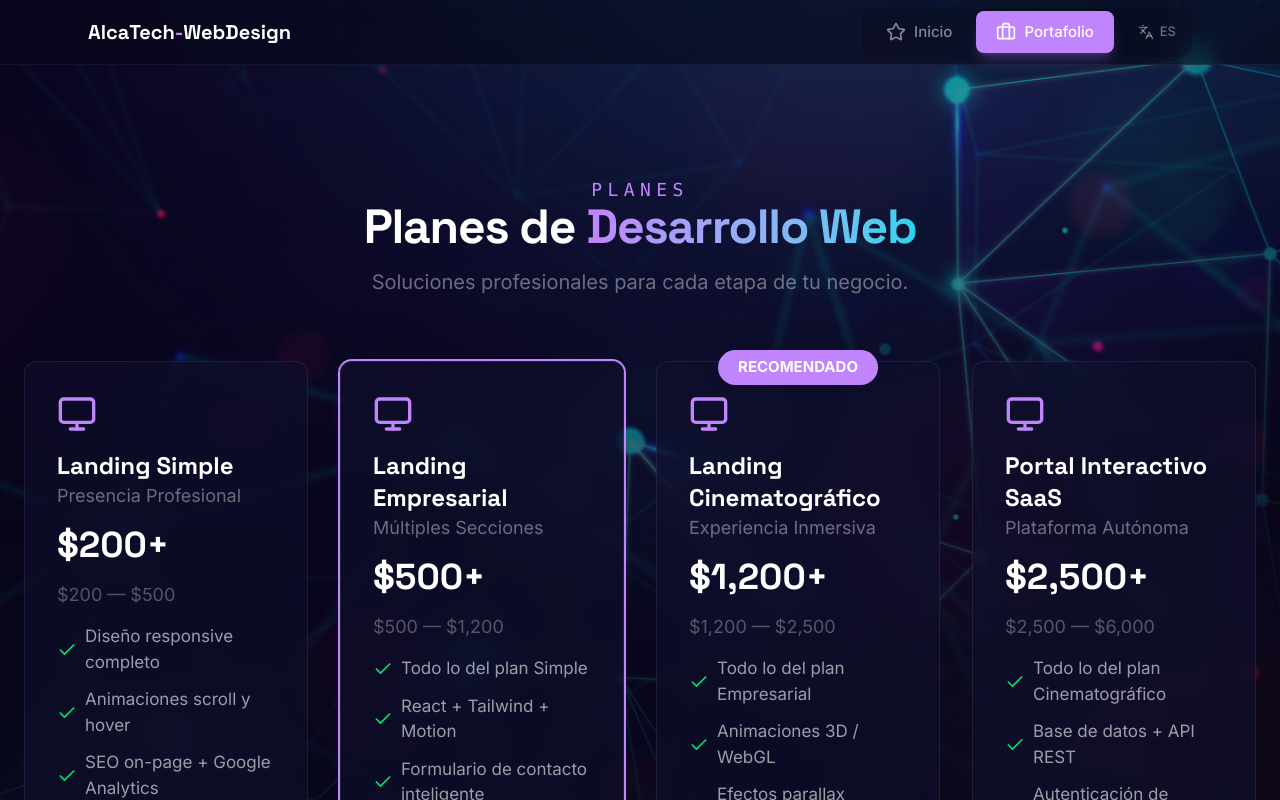
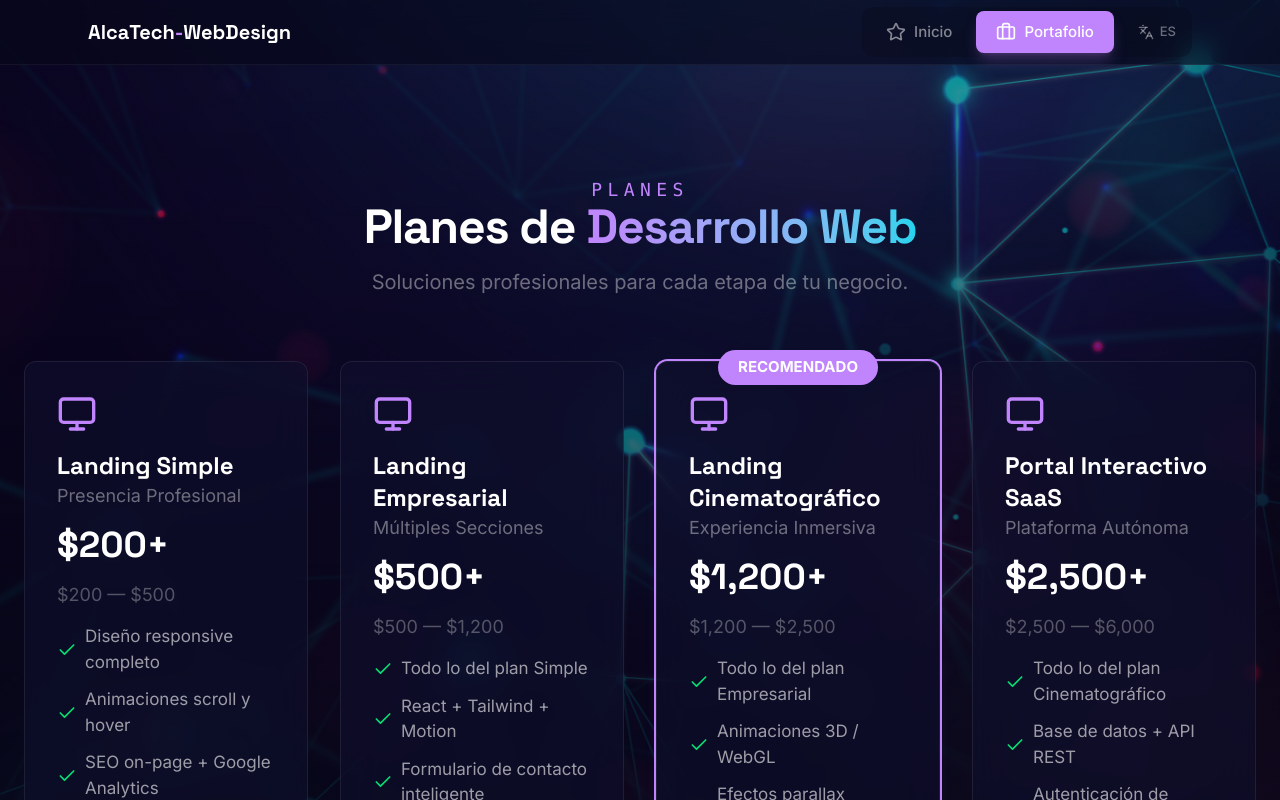
Before and after one commit to alcatrading84/alcatech-webdesign, a React (Vite) app: page / in a window 1280 px wide. Both pictures are taken after a click on the button "Portafolio". Shown: the top 800 px of the page. Built offline with nearby package versions, Linux system fonts and the light colour scheme; a web font is replaced by a local one.

Commit message:
Move highlight ring to Cinematográfico

```diff
--- a/src/App.tsx
+++ b/src/App.tsx
@@ -230,7 +230,7 @@ export default function App() {
                 <div className="grid md:grid-cols-2 lg:grid-cols-4 gap-8">
                   {t.plansData.map((plan, i) => (
                     <motion.div key={i} initial={{ opacity: 0, y: 30 }} whileInView={{ opacity: 1, y: 0 }} viewport={{ once: true }} transition={{ delay: i * 0.1 }}
-                      className={`relative glass rounded-xl p-8 space-y-4 transition-all duration-300 hover:-translate-y-2 hover:shadow-xl hover:shadow-accent/20 hover:border-accent/30 ${i === 1 ? 'ring-2 ring-accent shadow-lg shadow-accent/10' : ''}`}>
+                      className={`relative glass rounded-xl p-8 space-y-4 transition-all duration-300 hover:-translate-y-2 hover:shadow-xl hover:shadow-accent/20 hover:border-accent/30 ${i === 2 ? 'ring-2 ring-accent shadow-lg shadow-accent/10' : ''}`}>
                       {plan.badge && <span className="absolute -top-3 left-1/2 -translate-x-1/2 px-5 py-1.5 bg-accent text-white text-[15px] font-bold rounded-full whitespace-nowrap">{plan.badge}</span>}
                       <Monitor className="w-10 h-10 text-accent" />
                       <div>
```
Also changed, not shown: 1 other file (tests, documents, lock files or other folders).
